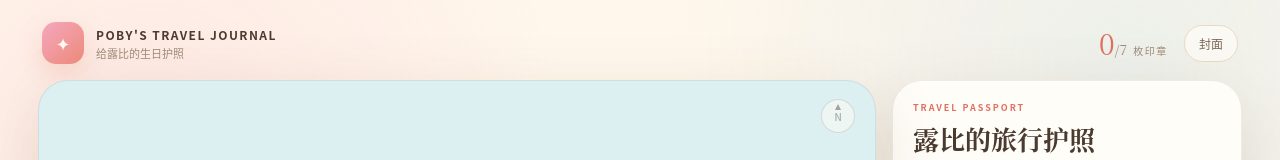
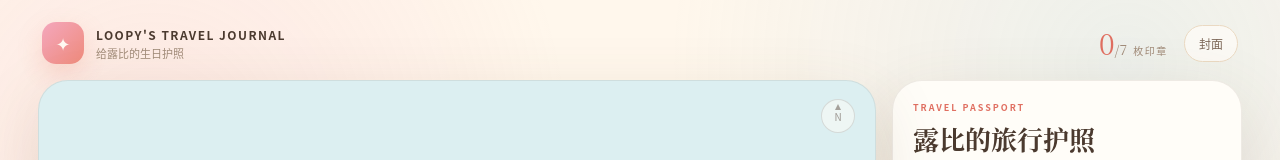
Before and after one commit to derekshaoai/S_HappyBirthday_2026, a React (Vite) app: page / in a window 1280 px wide. Both pictures are taken after a click on the button 991 px from the left and 399 px from the top of the page. Shown: the top 160 px of the page. Built offline with nearby package versions, Linux system fonts and the light colour scheme.

Commit message:
Rename map header to Loopy's Travel Journal

```diff
--- a/src/components/MapView.tsx
+++ b/src/components/MapView.tsx
@@ -39,7 +39,7 @@ export function MapView({
             ✦
           </div>
           <div>
-            <div className="brand-title">Poby&apos;s Travel Journal</div>
+            <div className="brand-title">Loopy&apos;s Travel Journal</div>
             <div className="brand-sub">给露比的生日护照</div>
           </div>
         </div>
```
